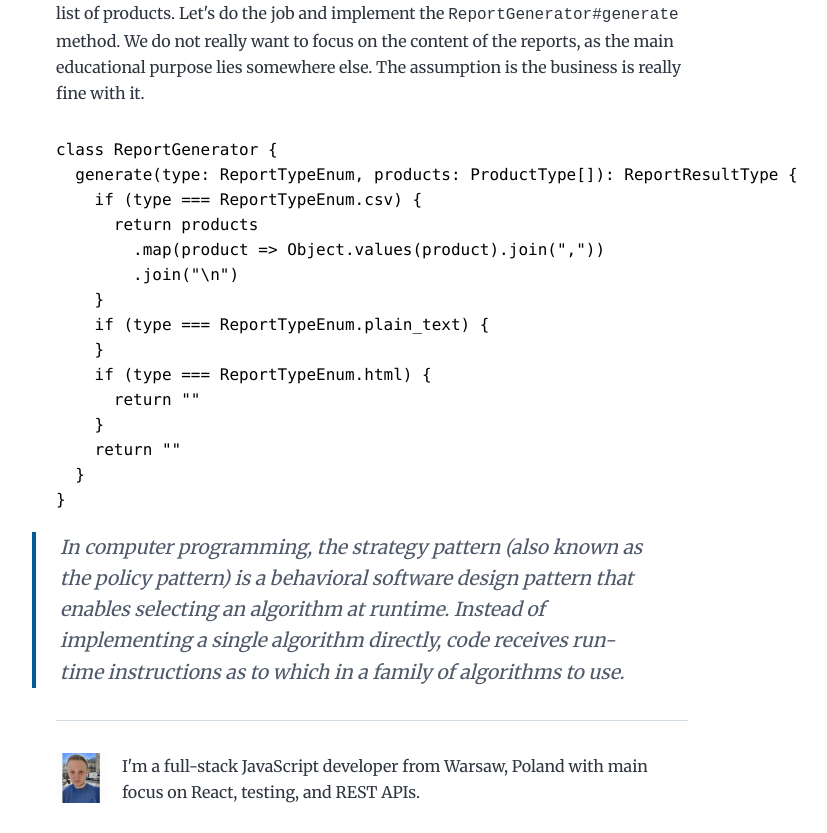
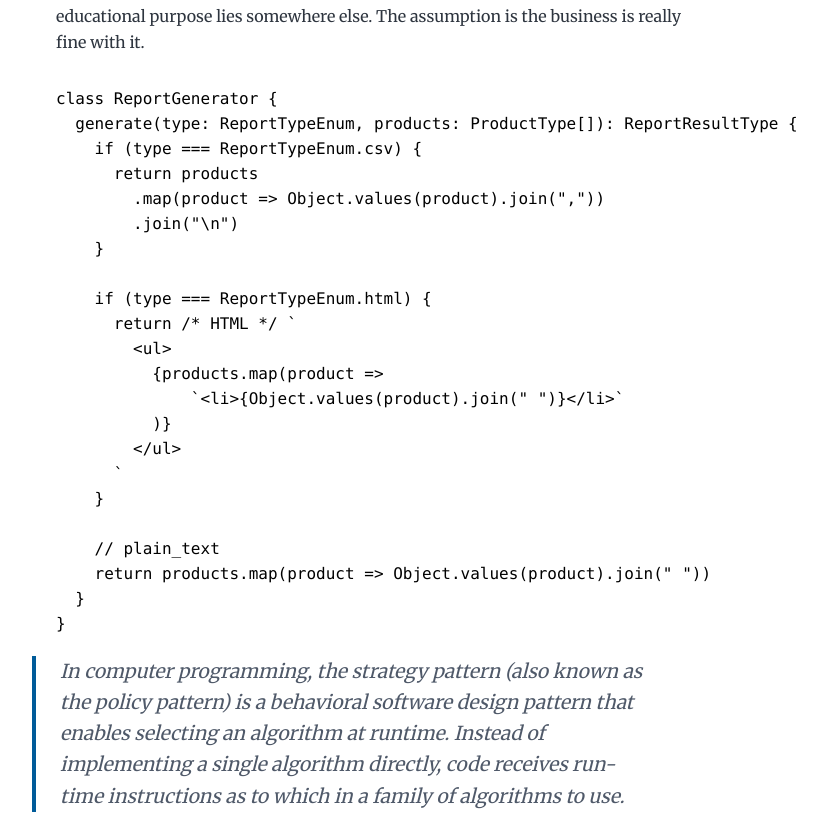
Before and after one commit to bgord/blog, a Gatsby site: page /strategy-design-pattern-in-typescript/ in a window 1280 px wide. Shown: the part 1259-2092 px from the top of the page, without its empty margins (268-1095 px from the left). Built offline with nearby package versions, Linux system fonts and the light colour scheme; Gatsby itself is replaced by a stand-in of ours; some packages are replaced by stand-ins of ours; code samples lack their colours.

Commit message:
step: add naive report implementations

````diff
--- a/content/blog/strategy-design-pattern-in-typescript/index.md
+++ b/content/blog/strategy-design-pattern-in-typescript/index.md
@@ -10,7 +10,7 @@ The requirement is to generate a report containg all products sold in the last w
 It sounds vague at first, but ok, you know which query should be used to get the list, you may have already received the data using a [Repository](https://learn.microsoft.com/en-us/dotnet/architecture/microservices/microservice-ddd-cqrs-patterns/infrastructure-persistence-layer-design#the-repository-pattern).
 
 You may start wondering what format should the report be in, and the business said it is... all of them!
-We have to implement CSV, plain text, HTML, and short plain text.
+We have to implement CSV, plain text, and HTML.
 
 The data we may have to work with may be as follows:
 
@@ -35,7 +35,6 @@ enum ReportTypeEnum {
   csv = "csv",
   plain_text = "plain_text",
   html = "html",
-  short_plain_text = "short_plain_text",
 }
 
 class ReportGenerator {
@@ -53,12 +52,19 @@ class ReportGenerator {
         .map(product => Object.values(product).join(","))
         .join("\n")
     }
-    if (type === ReportTypeEnum.plain_text) {
+
+    if (type === ReportTypeEnum.html) {
+      return /* HTML */ `
+        <ul>
+          {products.map(product =>
+              `<li>{Object.values(product).join(" ")}</li>`
+          )}
+        </ul>
+      `
     }
-    if (type === ReportTypeEnum.html) {
-      return ""
-    }
-    return ""
+
+    // plain_text
+    return products.map(product => Object.values(product).join(" "))
   }
 }
 ```
````
